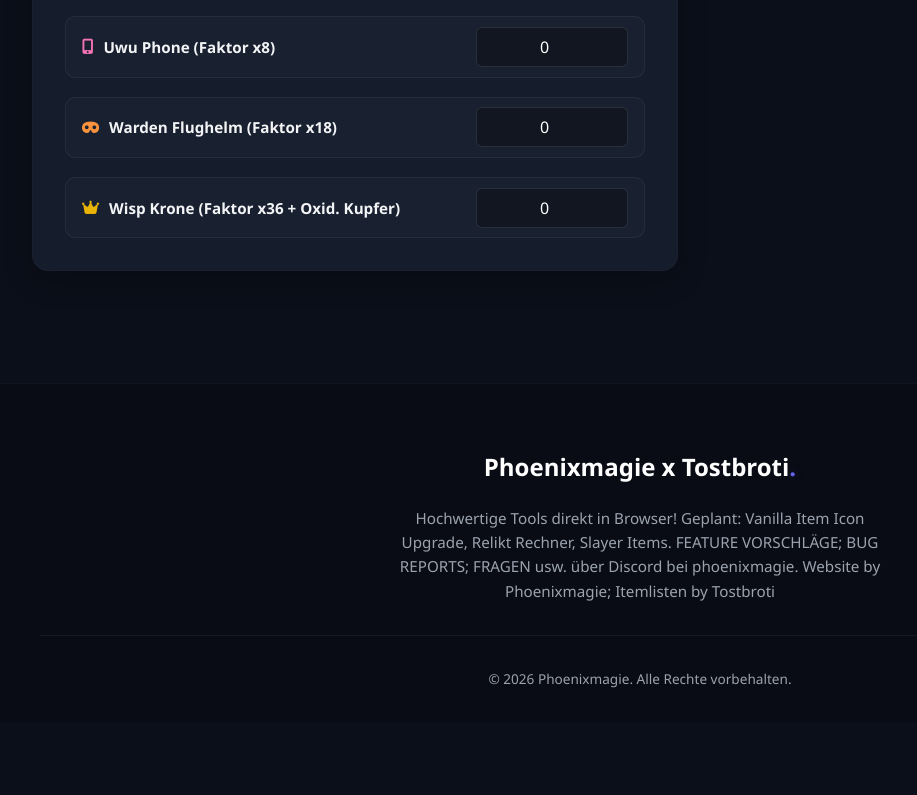
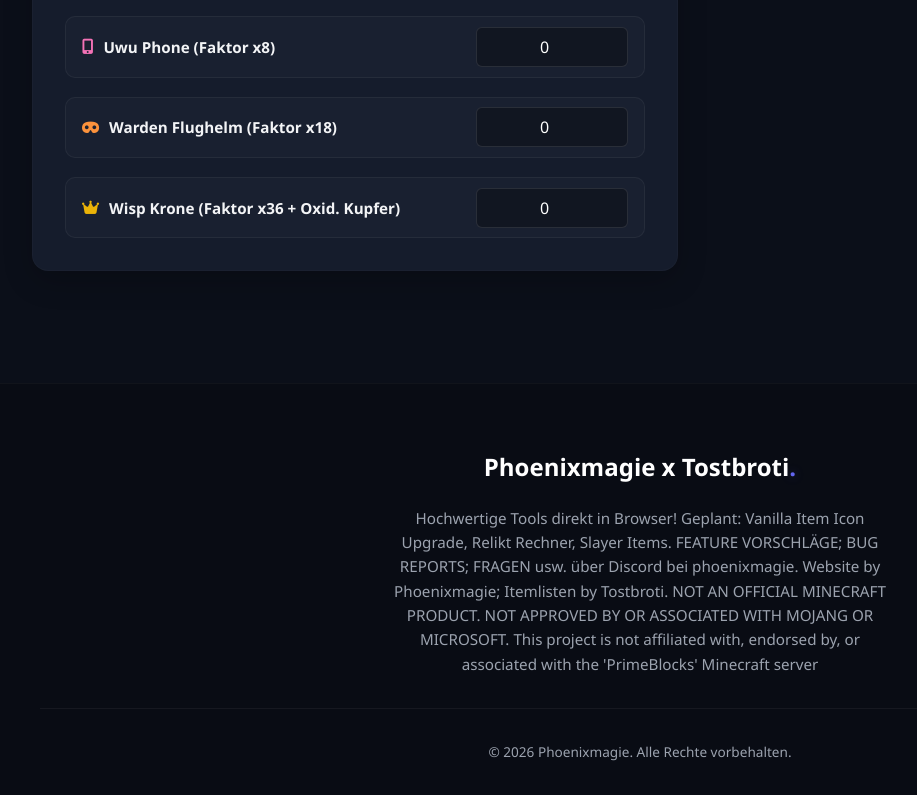
Before and after one commit to Tostbroti-Studios/Primeitemrechner, a plain HTML site: page index.html in a window 1280 px wide. Shown: the part 2849-3644 px from the top of the page, without its empty margins (0-917 px from the left). Before the commit the page ends 3571 px from the top, so only its background shows below. Drawn offline with Linux system fonts and the light colour scheme.

Commit message:
Aktualisieren von index.html

```diff
--- a/index.html
+++ b/index.html
@@ -49,7 +49,8 @@ FEATURE VORSCHLÄGE; BUG REPORTS; FRAGEN usw. über Discord bei phoenixmagie.
     <footer class="footer">
         <div class="footer-container">
             <h4>Phoenixmagie x Tostbroti<span>.</span></h4>
-            <p>Hochwertige Tools direkt in Browser! Geplant: Vanilla Item Icon Upgrade, Relikt Rechner, Slayer Items. FEATURE VORSCHLÄGE; BUG REPORTS; FRAGEN usw. über Discord bei phoenixmagie.   Website by Phoenixmagie; Itemlisten by Tostbroti</p>
+            <p>Hochwertige Tools direkt in Browser! Geplant: Vanilla Item Icon Upgrade, Relikt Rechner, Slayer Items. FEATURE VORSCHLÄGE; BUG REPORTS; FRAGEN usw. über Discord bei phoenixmagie.   Website by Phoenixmagie; Itemlisten by Tostbroti.
+NOT AN OFFICIAL MINECRAFT PRODUCT. NOT APPROVED BY OR ASSOCIATED WITH MOJANG OR MICROSOFT. This project is not affiliated with, endorsed by, or associated with the 'PrimeBlocks' Minecraft server</p>
         </div>
         <div class="footer-bottom">
             <p>&copy; 2026 Phoenixmagie. Alle Rechte vorbehalten.</p>
```
